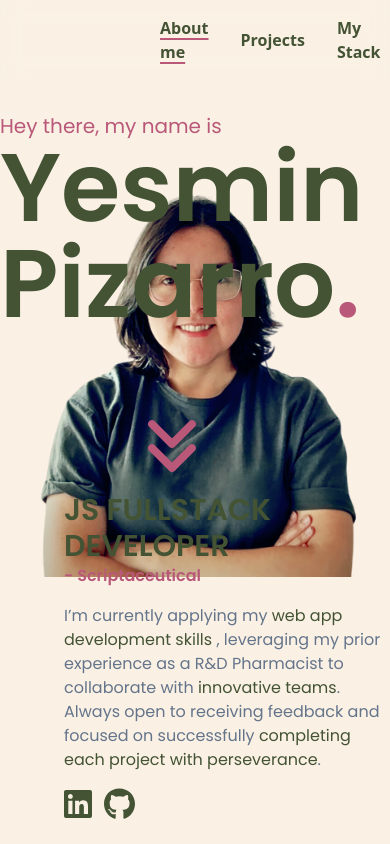
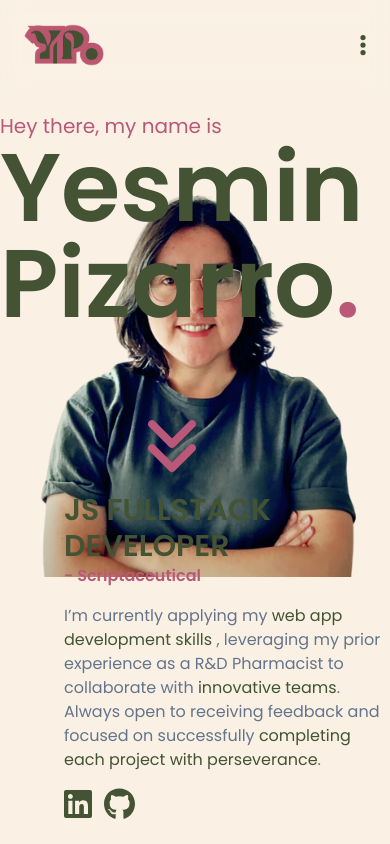
Before and after one commit to yesminalina/yesminalina_portfolio, a React (Vite) app: page / in a window 390 px wide. Shown: the top 844 px of the page. Built offline with nearby package versions, Linux system fonts and the light colour scheme.

Commit message:
Feat: Add mobile menu

```diff
--- a/src/components/Navigation.jsx
+++ b/src/components/Navigation.jsx
@@ -1,21 +1,43 @@
 import { useState } from 'react'
 import { Link } from 'react-scroll'
+import { FontAwesomeIcon } from '@fortawesome/react-fontawesome'
+import { faEllipsisVertical, faXmark } from '@fortawesome/free-solid-svg-icons'
 
 const Navigation = () => {
   const [activeSection, setActiveSection] = useState('about')
+  const [isOpen, setIsOpen] = useState(false)
 
   const handleSetActive = (section) => setActiveSection(section)
+  const toggleMenu = () => setIsOpen(!isOpen)
+
+  const menuIcon = <FontAwesomeIcon icon={faEllipsisVertical} size='xl' className='items-center' />
+  const xIcon = <FontAwesomeIcon icon={faXmark} size='xl' className='items-center' />
 
   return (
-    <nav className='flex justify-between align-middle text-olive font-semibold py-10 px-40 w-full top-0 left-0 z-50 fixed backdrop-blur-md h-16'>
+    <nav className='flex flex-col align-middle text-olive font-semibold py-6 sm:py-10 px-6 sm:px-40 w-full top-0 inset-x-0 z-50 fixed backdrop-blur-md sm:h-16'>
+      <div className='flex justify-between'>
         <Link to='about' smooth duration={500} spy onSetActive={handleSetActive} className='self-center cursor-pointer'>
           <img className='w-20' src='yp_logo.png' />
         </Link>
-      <div className='flex self-center'>
+        <div className='flex sm:hidden'>
+          <button onClick={toggleMenu}>
+            {isOpen ? xIcon : menuIcon}
+          </button>
+        </div>
+        {/* Desktop Menu */}
+        <div className='hidden sm:flex align-middle self-center'>
           <Link to='about' smooth duration={500} spy onSetActive={handleSetActive} className={`cursor-pointer me-8 self-center ${activeSection === 'about' ? 'underline underline-offset-4 decoration-pink decoration-2' : null}`}>About me</Link>
           <Link to='projects' smooth duration={500} spy onSetActive={handleSetActive} className={`cursor-pointer me-8 self-center ${activeSection === 'projects' ? 'underline underline-offset-4 decoration-pink decoration-2' : null}`}>Projects</Link>
           <Link to='stack' smooth duration={500} spy onSetActive={handleSetActive} className={`cursor-pointer me-8 self-center ${activeSection === 'stack' ? 'underline underline-offset-4 decoration-pink decoration-2' : 'text-olive'}`}>My Stack</Link>
           <a className='border-2 rounded-md px-4 py-1 text-pink transition-transform ease-in-out duration-300 hover:scale-110 hover:cursor-pointer' href='/CV_Yesmin_Pizarro_Dev.pdf' download='CV_Yesmin_Pizarro_Dev.pdf'>Resume</a>
+        </div>
+      </div>
+      {/* Mobile Menu */}
+      <div className={`sm:hidden ${isOpen ? 'flex flex-col  self-center' : 'hidden'}`}>
+        <Link to='about' smooth duration={500} spy onSetActive={handleSetActive} className={`cursor-pointer mb-2 self-center ${activeSection === 'about' ? 'underline underline-offset-4 decoration-pink decoration-2' : null}`}>About me</Link>
+        <Link to='projects' smooth duration={500} spy onSetActive={handleSetActive} className={`cursor-pointer mb-2 self-center ${activeSection === 'projects' ? 'underline underline-offset-4 decoration-pink decoration-2' : null}`}>Projects</Link>
+        <Link to='stack' smooth duration={500} spy onSetActive={handleSetActive} className={`cursor-pointer mb-2 self-center ${activeSection === 'stack' ? 'underline underline-offset-4 decoration-pink decoration-2' : 'text-olive'}`}>My Stack</Link>
+        <a className='m-auto border-2 rounded-md px-4 py-1 text-pink transition-transform ease-in-out duration-300 hover:scale-110 hover:cursor-pointer' href='/CV_Yesmin_Pizarro_Dev.pdf' download='CV_Yesmin_Pizarro_Dev.pdf'>Resume</a>
       </div>
     </nav>
   )
```
Lines whose indentation alone changed are shown as unchanged.
